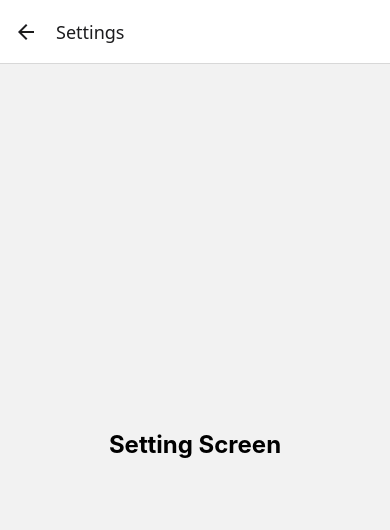
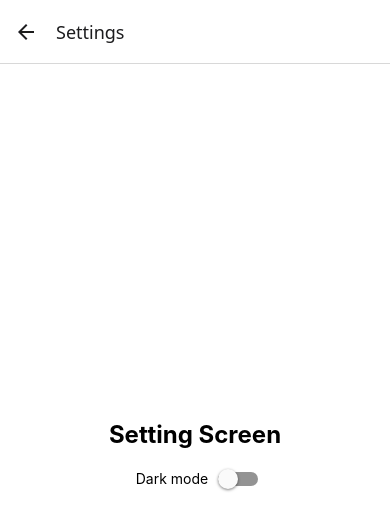
Before and after one commit to nhatlq20/mma301-assignment1, a React Native app: screen /Settings in a window 390 px wide. Shown: the top 530 px of the page. Built offline with nearby package versions, Linux system fonts and the light colour scheme.

Commit message:
feat: add ThemeContext and toggle ui

```diff
--- a/App.js
+++ b/App.js
@@ -1,5 +1,10 @@
+import { ThemeProvider } from './src/context/ThemeContext';
 import AppNavigator from './src/navigation/AppNavigator';
 
 export default function App() {
-  return <AppNavigator />;
+  return (
+    <ThemeProvider>
+      <AppNavigator />
+    </ThemeProvider>
+  )
 }
--- /dev/null
+++ b/src/components/ThemeToggle.js
@@ -0,0 +1,16 @@
+import { Switch, Text, View } from "react-native";
+import { useTheme } from '../context/ThemeContext';
+
+export default function ThemeToggle() {
+    const { isDark, toggleTheme, colors } = useTheme();
+
+    return (
+        <View style={{ flexDirection: 'row', alignItems: 'center', gap: 10 }}>
+            <Text style={{ color: colors.text }}> Dark mode</Text>
+            <Switch
+                value={isDark}
+                onValueChange={toggleTheme}
+            />
+        </View>
+    )
+}
--- /dev/null
+++ b/src/context/ThemeContext.js
@@ -0,0 +1,29 @@
+import { createContext, useContext, useState } from "react";
+
+
+const ThemeContext = createContext();
+
+const lightColors = {
+    background: "#fff",
+    text: "#000",
+    card: 'f2f2f2'
+}
+const darkColors = {
+    background: "#000",
+    text: "#fff",
+    card: '1a1a1a'
+}
+
+export function ThemeProvider({ children }) {
+    const [isDark, setIsDark] = useState(false);
+    const colors = isDark ? darkColors : lightColors;
+
+
+    const toggleTheme = () => setIsDark(prev => !prev);
+    return (
+        <ThemeContext.Provider value={{ isDark, colors, toggleTheme }}>
+            {children}
+        </ThemeContext.Provider>
+    )
+}
+export const useTheme = () => useContext(ThemeContext);
--- a/src/screens/EditProfileScreen.js
+++ b/src/screens/EditProfileScreen.js
@@ -3,7 +3,7 @@ import { StyleSheet } from "react-native"
 import { Text } from "react-native"
 import { View } from "react-native"
 
-export default function EditProfileScreen() {
+export default function EditProfileScreen({ navigation }) {
     return (
         <View style={styles.container}>
             <Text style={styles.title}>Edit Profile Screen</Text>
--- a/src/screens/HomeScreen.js
+++ b/src/screens/HomeScreen.js
@@ -1,14 +1,13 @@
 import { StyleSheet } from "react-native";
 import { Button, Text, View } from "react-native";
 
-export default function HomeScreen() {
+export default function HomeScreen({ navigation }) {
     return (
         <View style={styles.container}>
             <Text style={styles.title}>Trang chủ</Text>
-            <Button title="Xem hồ sơ" onPress={() => navigation.navigate('Profile')}></Button>
-            <Button title="Hoạt động" onPress={() => navigation.navigate('Activity')}></Button>
-            <Button title="Cài đặt" onPress={() => navigation.navigate('Settings')}></Button>
-
+            <Button title="Xem hồ sơ" onPress={() => navigation.navigate('Profile')} />
+            <Button title="Hoạt động" onPress={() => navigation.navigate('Activity')} />
+            <Button title="Cài đặt" onPress={() => navigation.navigate('Settings')} />
         </View>
     )
 }
--- a/src/screens/ProfileScreen.js
+++ b/src/screens/ProfileScreen.js
@@ -1,7 +1,7 @@
 import { StyleSheet } from "react-native"
 import { Button, Text, View } from "react-native"
 
-export default function ProfileScreen() {
+export default function ProfileScreen({ navigation }) {
     return (
         <View style={styles.container}>
             <Text style={styles.title}>Profile Screen</Text>
--- a/src/screens/SettingScreen.js
+++ b/src/screens/SettingScreen.js
@@ -1,11 +1,16 @@
 import { StyleSheet } from "react-native"
 import { Text } from "react-native"
 import { View } from "react-native"
+import { useTheme } from "../context/ThemeContext"
+import ThemeToggle from "../components/ThemeToggle"
 
 export default function SettingScreen() {
+    const { colors } = useTheme();
+
     return (
-        <View style={styles.container}>
-            <Text style={styles.title}>Setting Screen</Text>
+        <View style={[styles.container, { backgroundColor: colors.background }]}>
+            <Text style={[styles.title, { color: colors.text }]}>Setting Screen</Text>
+            <ThemeToggle />
         </View>
     )
 }
```
